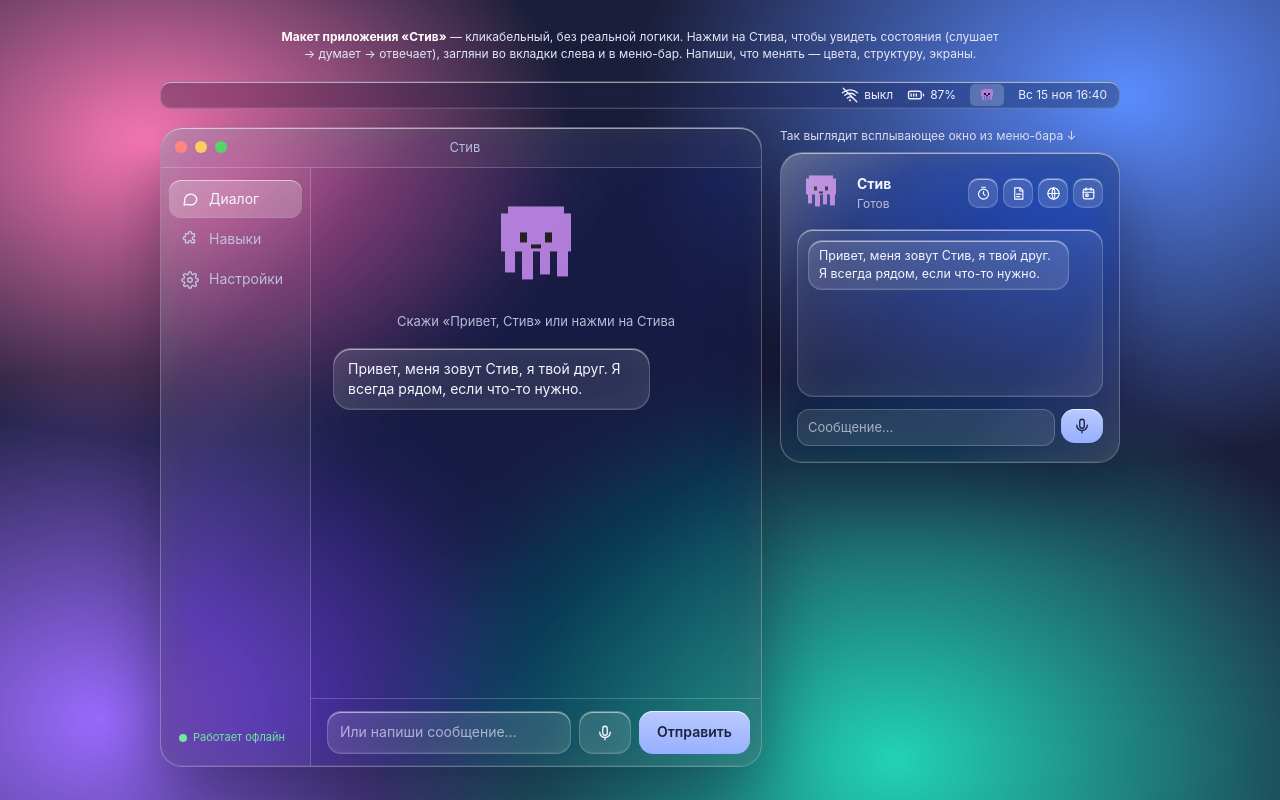
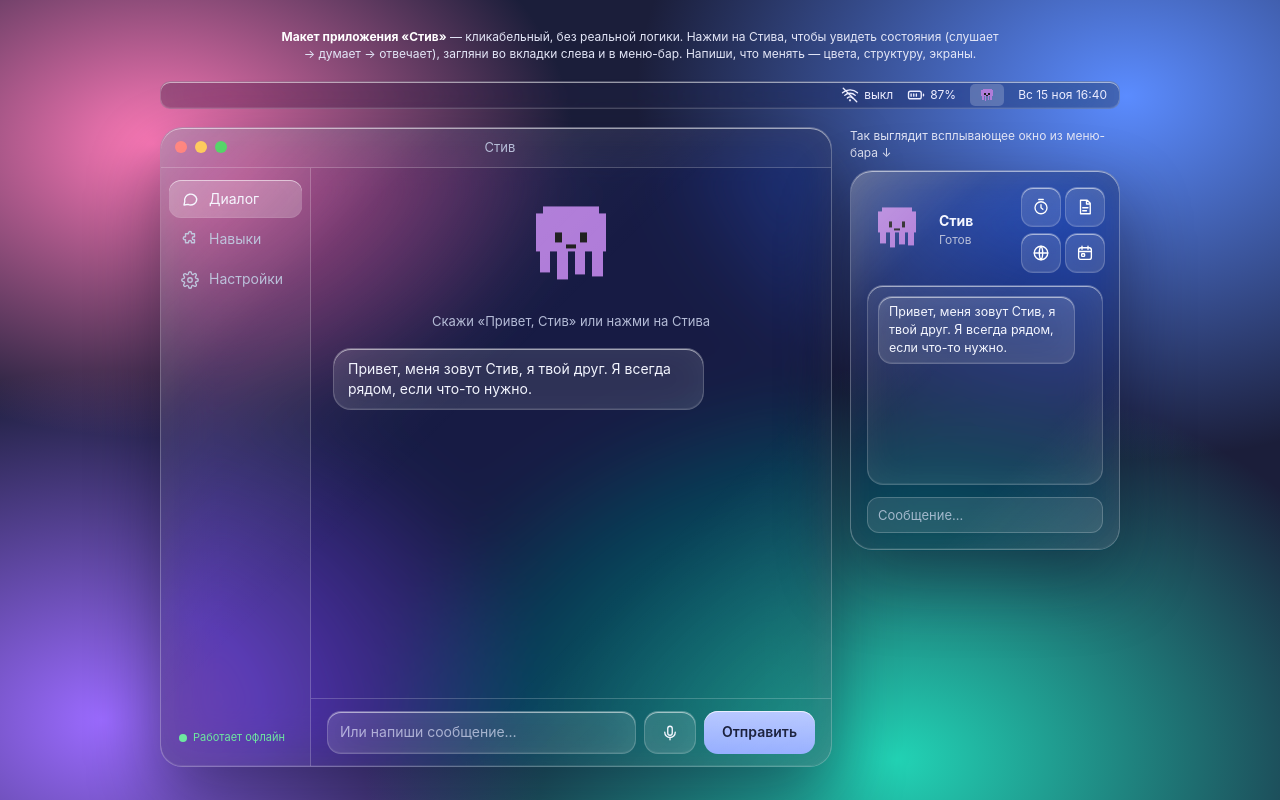
Before and after one commit to auurika/steve-helper, a plain HTML site: page mockup/index.html in a window 1280 px wide. Drawn offline with Linux system fonts and the light colour scheme.

Commit message:
Mockup: narrower popover, 2x2 square quick buttons, clickable Steve, no mic button
Co-Authored-By: Claude Sonnet 5.5 <noreply@anthropic.com>

```diff
--- a/mockup/index.html
+++ b/mockup/index.html
@@ -155,14 +155,14 @@
   .state{text-align:center;padding:0 12px}
   .side{width:150px}
   .kbd{white-space:nowrap}
-  .stage{grid-template-columns:1fr 340px}
-  .pop .orb{width:48px;height:48px}
+  .stage{grid-template-columns:1fr 270px}
+  .pop .orb{width:60px;height:60px}
   .pop .who{min-width:0}.pop .who b{display:block}
-  .qs{margin-left:auto;display:flex;gap:5px}
-  .qb{all:unset;cursor:pointer;width:28px;height:28px;border-radius:10px;display:grid;place-items:center;background:var(--panel2);border:1px solid var(--line);box-shadow:var(--rim);color:#fff;transition:.15s}
+  .qs{margin-left:auto;display:grid;grid-template-columns:repeat(2,38px);gap:6px}
+  .qb{all:unset;cursor:pointer;width:38px;height:38px;border-radius:12px;display:grid;place-items:center;background:var(--panel2);border:1px solid var(--line);box-shadow:var(--rim);color:#fff;transition:.15s}
   .qb:hover{background:rgba(255,255,255,.3)}
-  .qb svg.i{width:15px;height:15px}
-  .pchat{height:168px;overflow:auto;display:flex;flex-direction:column;gap:6px;padding:10px;border-radius:16px;background:var(--panel);border:1px solid var(--line);box-shadow:var(--rim)}
+  .qb svg.i{width:18px;height:18px}
+  .pchat{height:200px;overflow:auto;display:flex;flex-direction:column;gap:6px;padding:10px;border-radius:16px;background:var(--panel);border:1px solid var(--line);box-shadow:var(--rim)}
   .pchat .msg{max-width:92%;font-size:12.5px;padding:6px 10px;border-radius:14px}
   .pform{display:flex;gap:6px}
   .pform input{flex:1;min-width:0;background:var(--panel2);border:1px solid var(--line);border-radius:12px;padding:8px 10px;color:var(--text);font:inherit;font-size:13px;outline:none}
@@ -295,7 +295,7 @@
         <div class="who"><b>Стив</b><div class="hint" id="state2">Готов</div></div>
         <div class="qs" id="qs"></div></div>
       <div class="pchat" id="chat2"></div>
-      <form class="pform" id="form2"><input id="inp2" placeholder="Сообщение…" autocomplete="off"><button class="btn" style="padding:0 12px"><svg class="i"><use href="#i-mic"/></svg></button></form>
+      <form class="pform" id="form2"><input id="inp2" placeholder="Сообщение…" autocomplete="off"></form>
     </div>
   </div>
 </div>
@@ -346,6 +346,7 @@ function run(q){
 }
 $('#orb').onclick=$('#mic').onclick=()=>run('Поставь таймер на 5 минут');
 $('#form').onsubmit=e=>{e.preventDefault();const v=$('#inp').value.trim();if(!v)return;$('#inp').value='';run(v)};
+$('#orb2').onclick=()=>run('Поставь таймер на 5 минут');
 $('#form2').onsubmit=e=>{e.preventDefault();const v=$('#inp2').value.trim();if(!v)return;$('#inp2').value='';run(v)};
 $('#tray').onclick=()=>$('#tray').classList.toggle('on');
 
```
